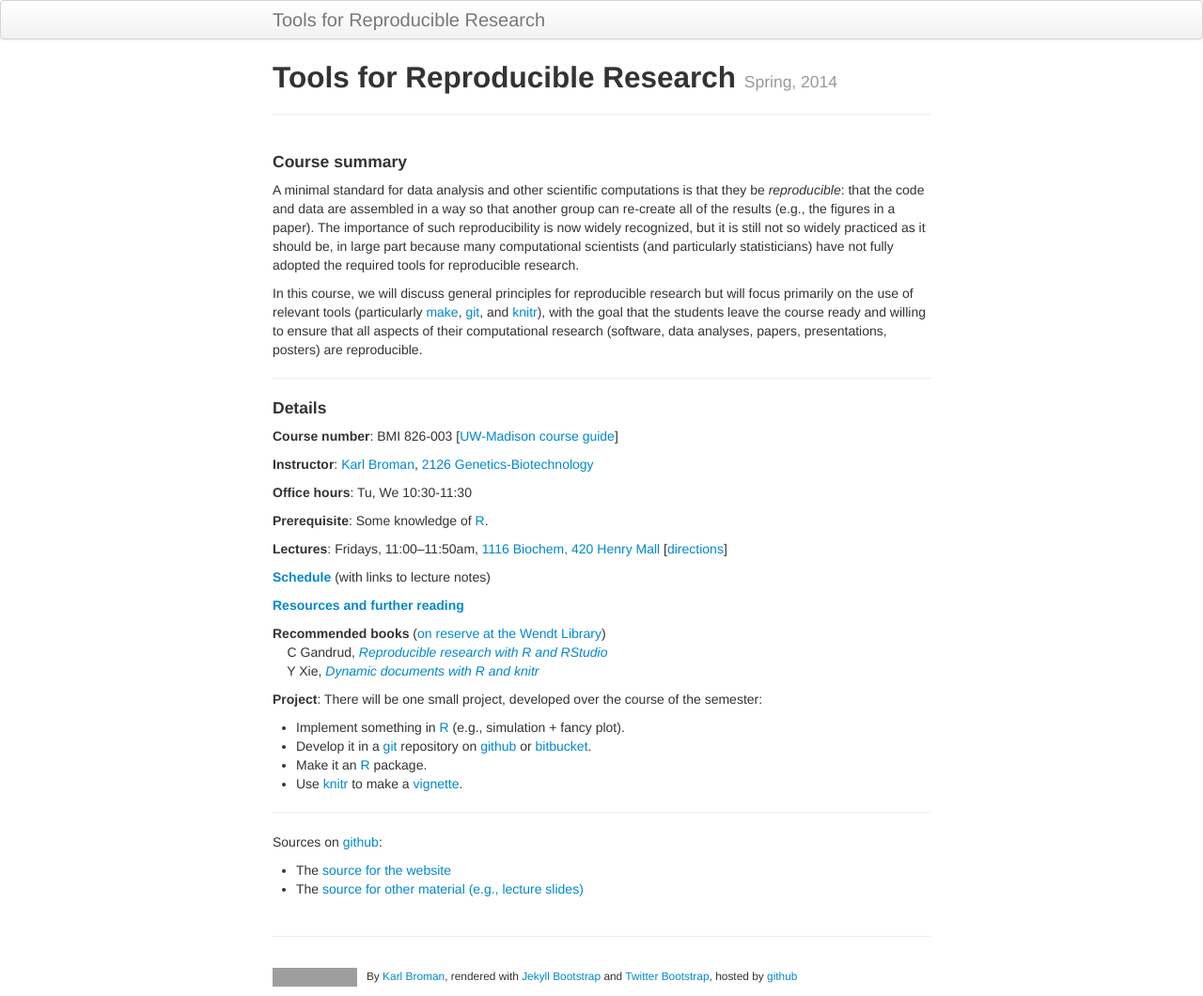
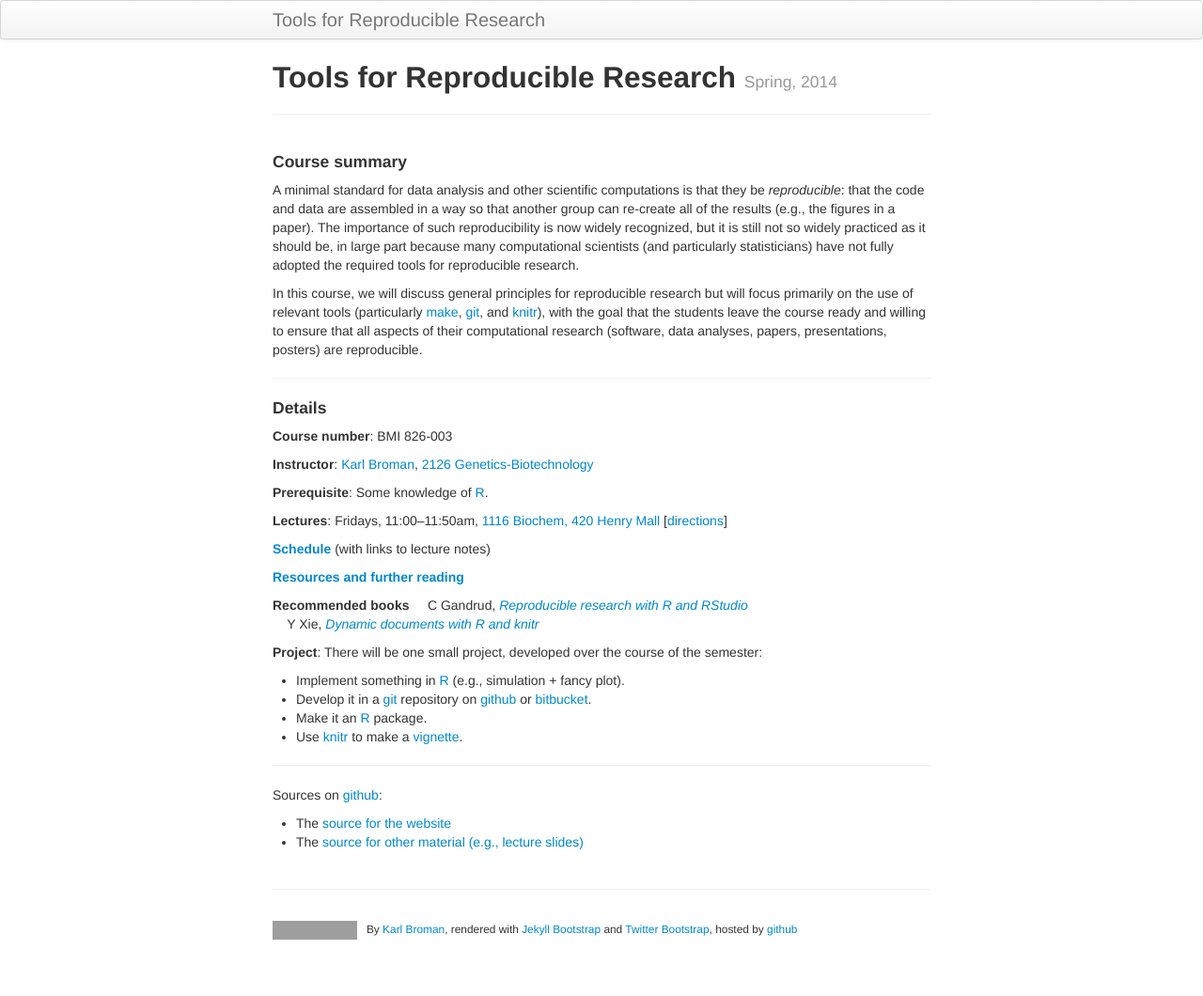
Before and after one commit to kbroman/Tools4RR, a Jekyll site: the page built from index.md, in a window 1280 px wide. Shown: the whole page at 94% size. Built offline with Jekyll 4.4.1, drawn with Linux system fonts in a browser that asks for light colours; after the commit the page ends 1010 px from its top, so only the background shows below that; grey boxes are pictures that could not be loaded.

Commit message:
index.md: clean up a bit, as course is nearly done

```diff
--- a/index.md
+++ b/index.md
@@ -29,12 +29,10 @@ data analyses, papers, presentations, posters) are reproducible.
 
 #### Details
 
-**Course number**: BMI 826-003 \[[UW-Madison course guide](http://bit.ly/H7IEwt)\]
+**Course number**: BMI 826-003
 
 **Instructor**: [Karl Broman](http://www.biostat.wisc.edu/~kbroman),
   [2126 Genetics-Biotechnology](http://map.wisc.edu/s/2tie3nen)
-
-**Office hours**: Tu, We 10:30-11:30
 
 **Prerequisite**: Some knowledge of [R](http://www.r-project.org).
 
@@ -46,7 +44,7 @@ data analyses, papers, presentations, posters) are reproducible.
 
 **[Resources and further reading](pages/resources.html)**
 
-**Recommended books** ([on reserve at the Wendt Library](https://www.library.wisc.edu/course-pages/viewer/show/19481))<br>
+**Recommended books**
 &nbsp; &nbsp; C Gandrud, _[Reproducible research with R and RStudio](http://www.amazon.com/exec/obidos/ASIN/1466572841/7210-20)_<br>
 &nbsp; &nbsp; Y Xie, _[Dynamic documents with R and knitr](http://www.amazon.com/exec/obidos/ASIN/1482203537/7210-20)_
 
```
